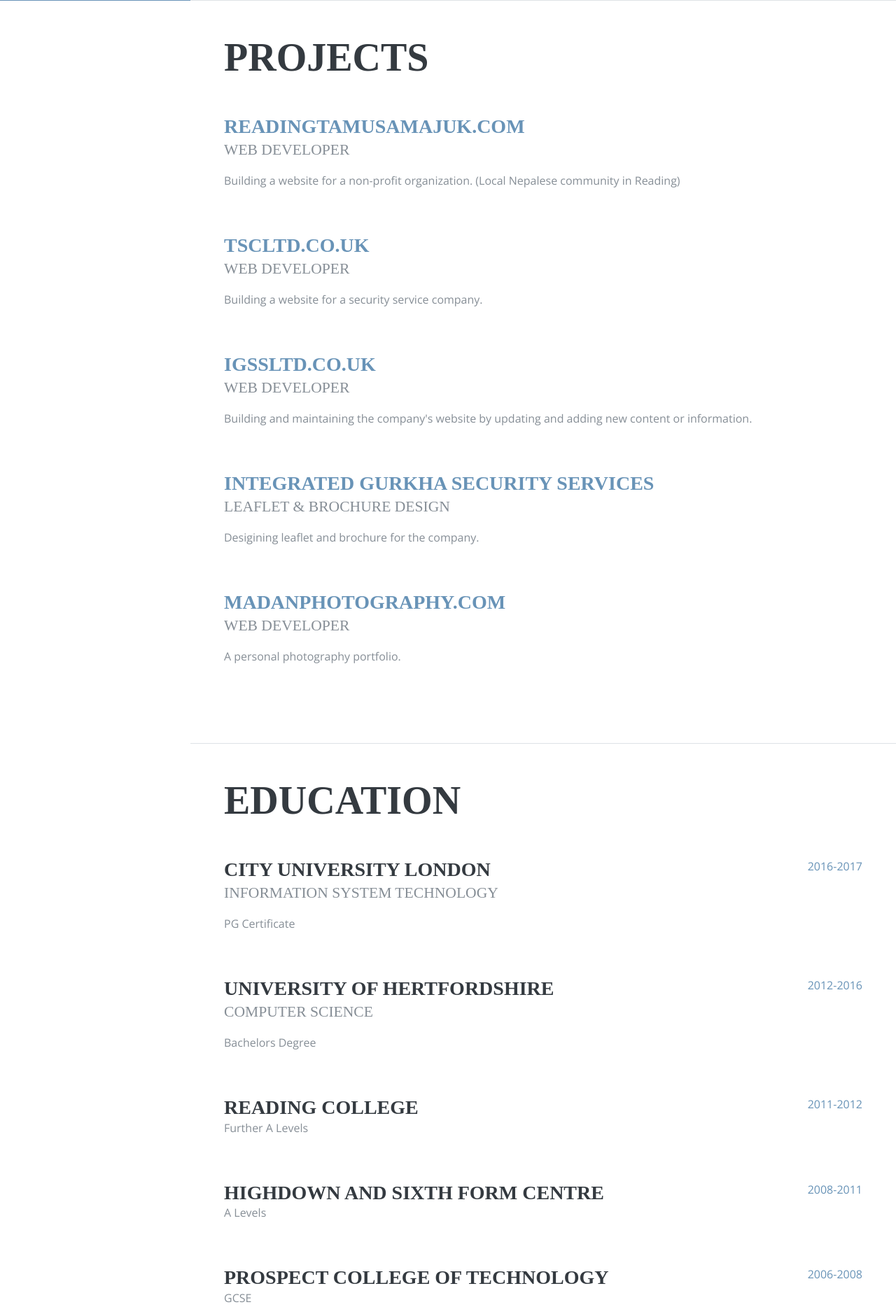
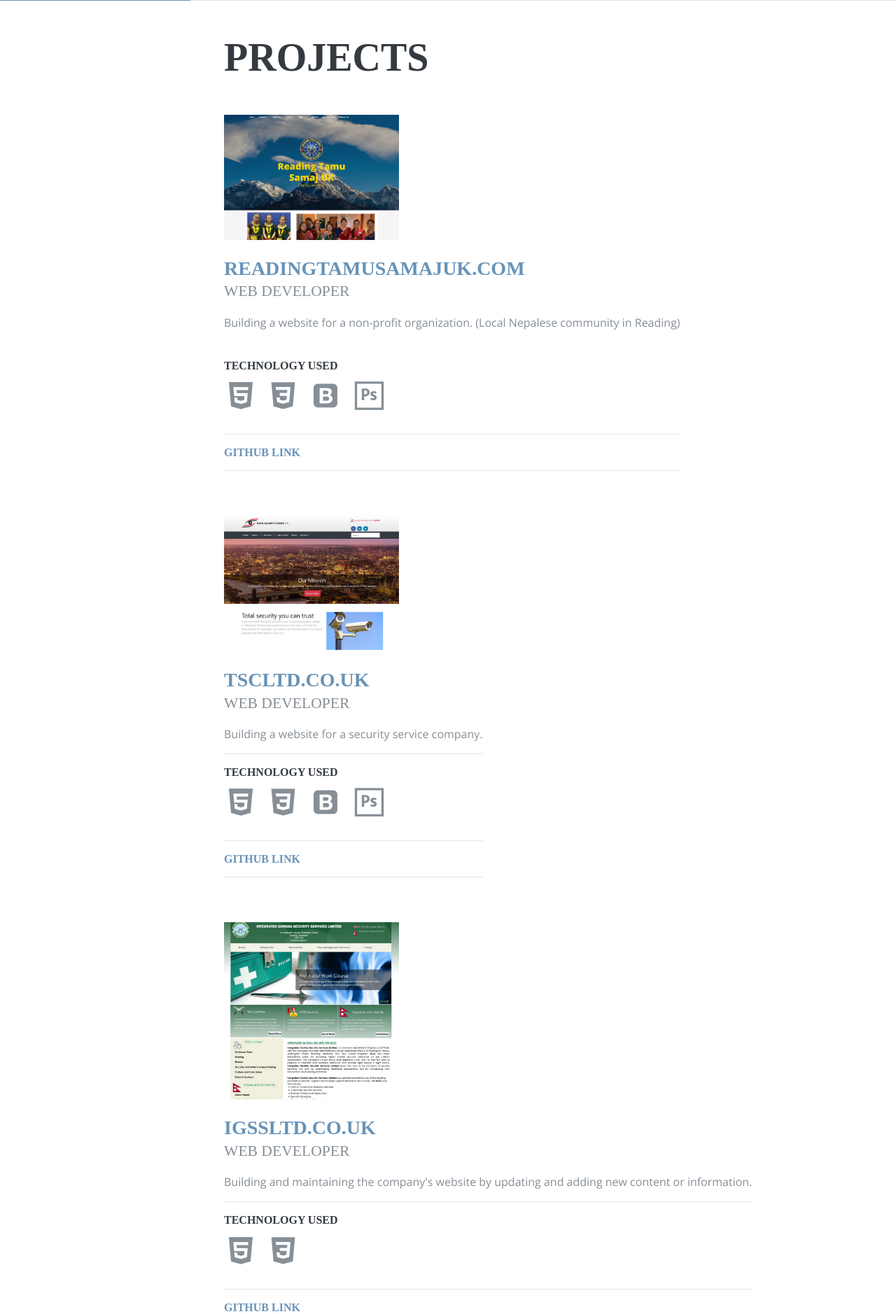
Before and after one commit to grngmdn/portfolio, a PHP site: page / in a window 1280 px wide. Shown: the part 799-2677 px from the top of the page at 70% size. Run offline with PHP 8.4, Linux system fonts and the light colour scheme; some libraries are stand-ins or nearby versions; some web fonts are replaced.

Commit message:
added thumbnail

```diff
--- a/index.php
+++ b/index.php
@@ -100,42 +100,104 @@
 
           <div class="resume-item d-flex flex-column flex-md-row mb-5">
             <div class="resume-content mr-auto">
+
+              <!-- img -->
+              <a href="http://readingtamusamajuk.com"><img src="img/rts_thumbnail.jpg" alt="Avatar" class="image" style="width:250px"></a><br><br>
+
               <h3 class="mb-0"><a href="http://readingtamusamajuk.com">readingtamusamajuk.com</a></h3>
               <div class="subheading mb-3">Web Developer</div>
-              <p>Building a website for a non-profit organization. (Local Nepalese community in Reading)</p>
+              <p>Building a website for a non-profit organization. (Local Nepalese community in Reading)</p><br>
+              <h6 class="mb-0">Technology used</h6>
+              <ul class="list-inline list-icons">
+                <li class="list-inline-item">
+                  <i class="devicons devicons-html5"></i>
+                  <i class="devicons devicons-css3"></i>
+                  <i class="devicons devicons-bootstrap"></i>
+                  <i class="devicons devicons-photoshop"></i>
+                </li>
+              </ul><hr>
+              <h6><a href="https://github.com/grngmdn/RTS.git">github link</a></h6><hr>
             </div>
           </div>
 
           <div class="resume-item d-flex flex-column flex-md-row mb-5">
             <div class="resume-content mr-auto">
+
+              <!-- img -->
+              <a href="http://tscltd.co.uk/"><img src="img/tsc_thumbnail.jpg" alt="Avatar" class="image" style="width:250px"></a><br><br>
+
               <h3 class="mb-0"><a href="http://tscltd.co.uk/">tscltd.co.uk</a></h3>
               <div class="subheading mb-3">Web Developer</div>
-              <p>Building a website for a security service company.</p>
+              <p>Building a website for a security service company.</p><hr>
+              <h6 class="mb-0">Technology used</h6>
+              <ul class="list-inline list-icons">
+                <li class="list-inline-item">
+                  <i class="devicons devicons-html5"></i>
+                  <i class="devicons devicons-css3"></i>
+                  <i class="devicons devicons-bootstrap"></i>
+                  <i class="devicons devicons-photoshop"></i>
+                </li>
+              </ul><hr>
+              <h6><a href="https://github.com/grngmdn/tscltd.git">github link</a></h6><hr>
             </div>
           </div>
 
 
           <div class="resume-item d-flex flex-column flex-md-row mb-5">
             <div class="resume-content mr-auto">
+
+              <!-- img -->
+              <a href="http://igssltd.co.uk"><img src="img/igssltd_thumbnail.jpg" alt="Avatar" class="image" style="width:250px"></a><br><br>
+
               <h3 class="mb-0"><a href="http://igssltd.co.uk">igssltd.co.uk</a></h3>
               <div class="subheading mb-3">Web Developer</div>
-              <p>Building and maintaining the company's website by updating and adding new content or information.</p>
+              <p>Building and maintaining the company's website by updating and adding new content or information.</p><hr>
+              <h6 class="mb-0">Technology used</h6>
+              <ul class="list-inline list-icons">
+                <li class="list-inline-item">
+                  <i class="devicons devicons-html5"></i>
+                  <i class="devicons devicons-css3"></i>
+                </li>
+              </ul><hr>
+              <h6><a href="https://github.com/grngmdn/igssltd.git">github link</a></h6><hr>
             </div>
           </div>
 
           <div class="resume-item d-flex flex-column flex-md-row mb-5">
             <div class="resume-content mr-auto">
+
+              <!-- img -->
+              <a href="https://flic.kr/p/QtJBVA"><img src="img/poster_thumbnail.jpg" alt="Avatar" class="image" style="width:200px"></a><br><br>
+
               <h3 class="mb-0"><a href="https://flic.kr/p/QtJBVA">INTEGRATED GURKHA SECURITY SERVICES</a></h3>
               <div class="subheading mb-3">Leaflet & Brochure design</div>
-              <p>Desigining leaflet and brochure for the company.</p>
+              <p>Desigining leaflet and brochure for the company.</p><hr>
+              <h6 class="mb-0">Technology used</h6>
+              <ul class="list-inline list-icons">
+                <li class="list-inline-item">
+                  <i class="devicons devicons-photoshop"></i>
+                </li>
+              </ul>
             </div>
           </div>
 
           <div class="resume-item d-flex flex-column flex-md-row mb-5">
             <div class="resume-content mr-auto">
-              <h3 class="mb-0"><a href="http://madanphotography.com">madanphotography.com</a></h3>
+
+              <!-- img -->
+              <a href="https://madanphotography.com"><img src="img/photography_thumbnail.jpg" alt="Avatar" class="image" style="width:250px"></a><br><br>
+
+              <h3 class="mb-0"><a href="https://madanphotography.com">madanphotography.com</a></h3>
               <div class="subheading mb-3">Web Developer</div>
-              <p>A personal photography portfolio.</p>
+              <p>A personal photography portfolio.</p><hr>
+              <h6 class="mb-0">Technology used</h6>
+              <ul class="list-inline list-icons">
+                <li class="list-inline-item">
+                  <i class="devicons devicons-wordpress"></i>
+                  <i class="devicons devicons-photoshop"></i>
+                </li>
+              </ul><hr>
+              <h6><a href="https://github.com/grngmdn/portfolio.git">github link</a></h6><hr>
             </div>
           </div>
 
```
Also changed, not shown: css/style.css (+9 -44 lines), img/igssltd_thumbnail.jpg (added), img/photography_thumbnail.jpg (added), img/poster_thumbnail.jpg (added), img/rts_thumbnail.jpg (added), img/tsc_thumbnail.jpg (added).
